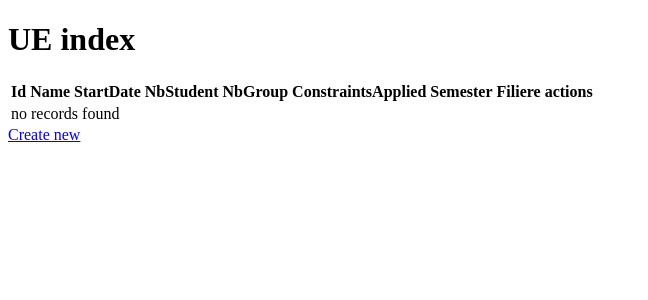
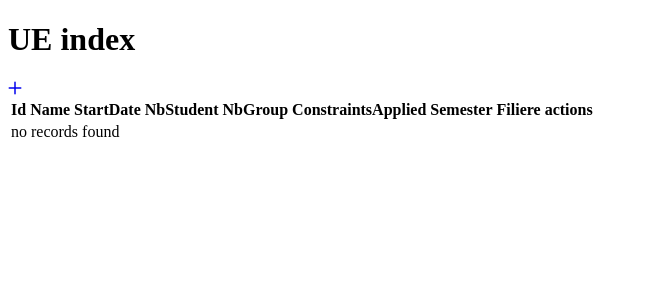
Before and after one commit to hmicael/gl_l3_sf, a Symfony app: template templates/ue/index.html.twig in a window 1280 px wide. Shown: the top 300 px of the page, without its empty margins (0-648 px from the left). Run offline with Twig, Linux system fonts and the light colour scheme; the template is opened without the code that fills it, so the values that code supplies are empty; some libraries are stand-ins or nearby versions.

Commit message:
add button

```diff
--- a/templates/base.html.twig
+++ b/templates/base.html.twig
@@ -8,6 +8,9 @@
         {% block stylesheets %}
             {{ encore_entry_link_tags('app') }}
         {% endblock %}
+        <link rel="stylesheet" href="https://cdnjs.cloudflare.com/ajax/libs/font-awesome/6.4.0/css/all.min.css"
+            integrity="sha512-iecdLmaskl7CVkqkXNQ/ZH/XLlvWZOJyj7Yy7tcenmpD1ypASozpmT/E0iPtmFIB46ZmdtAc9eNBvH0H/ZpiBw=="
+            crossorigin="anonymous" referrerpolicy="no-referrer" />
 
         {% block javascripts %}
             {{ encore_entry_script_tags('app') }}
--- a/templates/room/index.html.twig
+++ b/templates/room/index.html.twig
@@ -4,7 +4,9 @@
 
 {% block body %}
     <h1>Room index</h1>
-
+    <a href="{{ path('app_room_new') }}" class="btn btn-outline-primary">
+        <i class="fa-sharp fa-regular fa-plus"></i>
+    </a>
     <table class="table">
         <thead>
             <tr>
@@ -34,6 +36,4 @@
         {% endfor %}
         </tbody>
     </table>
-
-    <a href="{{ path('app_room_new') }}">Create new</a>
 {% endblock %}
--- a/templates/ue/index.html.twig
+++ b/templates/ue/index.html.twig
@@ -4,7 +4,9 @@
 
 {% block body %}
     <h1>UE index</h1>
-
+    <a href="{{ path('app_u_e_new') }}" class="btn btn-outline-primary">
+        <i class="fa-sharp fa-regular fa-plus"></i>
+    </a>
     <table class="table">
         <thead>
             <tr>
@@ -42,6 +44,4 @@
         {% endfor %}
         </tbody>
     </table>
-
-    <a href="{{ path('app_u_e_new') }}">Create new</a>
 {% endblock %}
```
Also changed, not shown: templates/cours/index.html.twig (+3 -4 lines).
